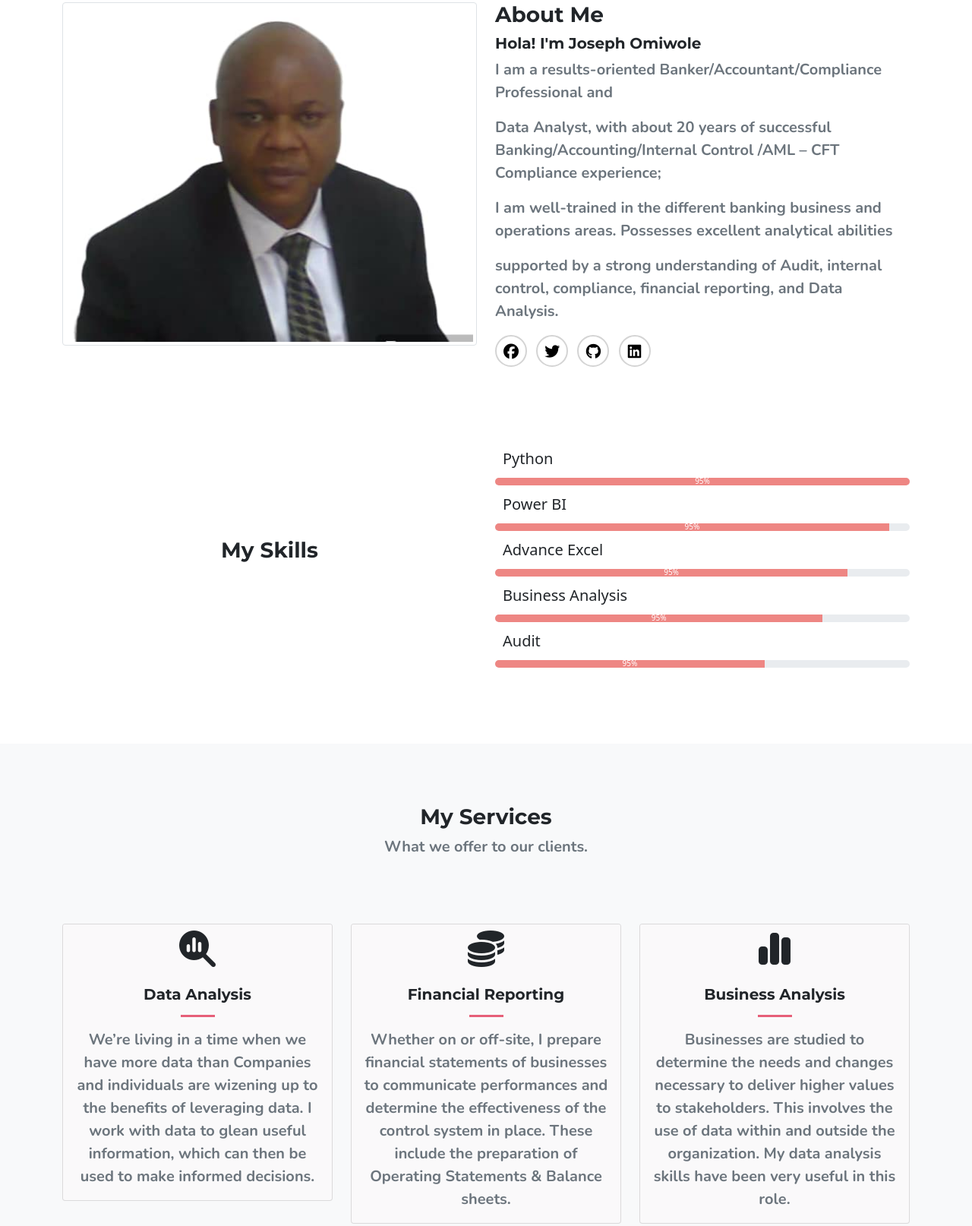
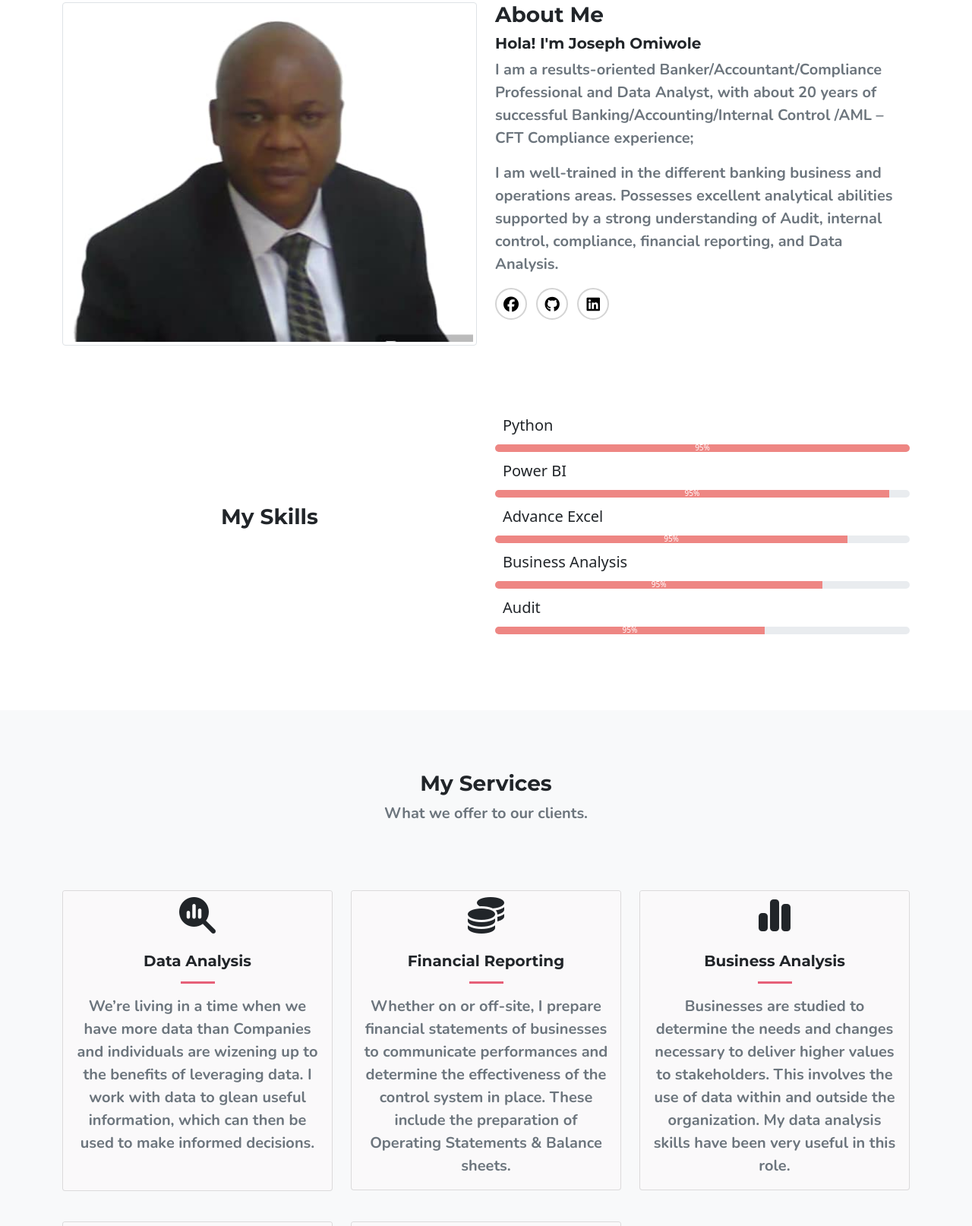
Before and after one commit to Omoshewaa/cautious-broccoli, a plain HTML site: page index.html in a window 1280 px wide. Shown: the part 877-2491 px from the top of the page at 76% size. Drawn offline with nearby package versions, Linux system fonts and the light colour scheme; a script that the page names is missing.

Commit message:
first commit

```diff
--- a/css/styles.css
+++ b/css/styles.css
@@ -223,6 +223,9 @@ header{
     margin: 15px auto;
     background: #e65f78;
 }
+.hero{
+    height: 330px;
+}
 /* work */
 .work .card-wrapper{
     padding-top: 15px;
--- a/index.html
+++ b/index.html
@@ -20,7 +20,7 @@
         <div class="container">
             <a href="#" class="navbar-brand">Joseph</a>
             <button class="navbar-toggler" type="button" data-toggle="collapse" data-target="#navbarId">
-            <span><i class="fa-solid fa-bars hamburger"></i></span>
+           <!--<span><i class="fa-solid fa-bars hamburger"></i></span>-->
         </button>
         <div class="collapse navbar-collapse" id="navbarId">
             <ul class="navbar-nav ms-auto">
@@ -67,14 +67,13 @@
                 <div class="col-lg-6 mt-5 mt-lg-0">
                     <h3>About Me</h3>
                     <h5>Hola! <span style="color:#E96F85"></span>I'm Joseph Omiwole</h5>
-                    <p>I am a results-oriented Banker/Accountant/Compliance Professional and</p>
-                    <p>Data Analyst, with about 20 years of successful Banking/Accounting/Internal Control /AML – CFT Compliance experience;</p>
-                    <p>I am well-trained in the different banking business and operations areas. Possesses excellent analytical abilities</p>
-                    <p>supported by a strong understanding of Audit, internal control, compliance, financial reporting, and Data Analysis.</p>
+                    <p>I am a results-oriented Banker/Accountant/Compliance Professional and
+                      Data Analyst, with about 20 years of successful Banking/Accounting/Internal Control /AML – CFT Compliance experience;</p>
+                    <p>I am well-trained in the different banking business and operations areas. Possesses excellent analytical abilities
+                       supported by a strong understanding of Audit, internal control, compliance, financial reporting, and Data Analysis.</p>
                     <div>
                         <ul class="list-inline">
                             <li class="list-inline-item"><a href="https://www.facebook.com/profile.php?id=100073952097140&mibextid=ZbWKwL"><i class="fa-brands fa-facebook"></i></a></li>
-                            <li class="list-inline-item"><a href="#"><i class="fa-brands fa-twitter"></i></a></li>
                             <li class="list-inline-item"><a href="https://github.com/omiwolejoseph/"><i class="fa-brands fa-github"></i></a></li>
                             <li class="list-inline-item"><a href="https://www.linkedin.com/in/joseph-omiwole"><i class="fa-brands fa-linkedin"></i></a></li>
                         </ul>
@@ -135,7 +134,7 @@
                         <i class="fa-solid fa-magnifying-glass-chart fa-3x"></i>
                     </div>
 
-                    <div class="card-body">
+                    <div class="card-body hero">
                         <h5 class="card-title">Data Analysis</h5>
                         <div class="service-border"></div>
                             <p class="card-text"> We’re living in a time when we have more data than
@@ -206,7 +205,7 @@
         <div class="row">
             <div class="col mb-5">
                 <h3>Work</h3>
-                <p>What i have created</p>
+                <p>What I have created</p>
             </div>
         </div>
         <div class="row">
@@ -240,7 +239,7 @@
                 <div class="r-icon">
                     <i class="fa-solid fa-mobile-screen-button"></i>
                     <div class="text-center">
-                        <h5>Call Us</h5>
+                        <h5>Call</h5>
                         <p>08034168182</p>
                     </div>
                 </div>
@@ -258,7 +257,7 @@
                 <div class="r-icon">
                     <i class="fa-solid fa-map-pin"></i>
                     <div class="text-center">
-                        <h5>Visit Us</h5>
+                        <h5>Visit</h5>
                         <p>Number 23, Ifedapo Area,Okeola Moniya,Ibadan</p>
                     </div>
                 </div>
@@ -293,7 +292,6 @@
                         <div class="r-icon text-center mt-3">
                             <ul>
                                 <li class="list-inline-item"><a href="https://www.facebook.com/profile.php?id=100073952097140&mibextid=ZbWKwL"><i class="fa-brands fa-facebook"></i></a></li>
-                                <li class="list-inline-item"><a href="#"><i class="fa-brands fa-twitter"></i></a></li>
                                 <li class="list-inline-item"><a href="https://github.com/omiwolejoseph/"><i class="fa-brands fa-github"></i></a></li>
                                 <li class="list-inline-item"><a href="https://www.linkedin.com/in/joseph-omiwole"><i class="fa-brands fa-linkedin"></i></a></li>
                             </ul>
```
Also changed, not shown: 1 other file.
